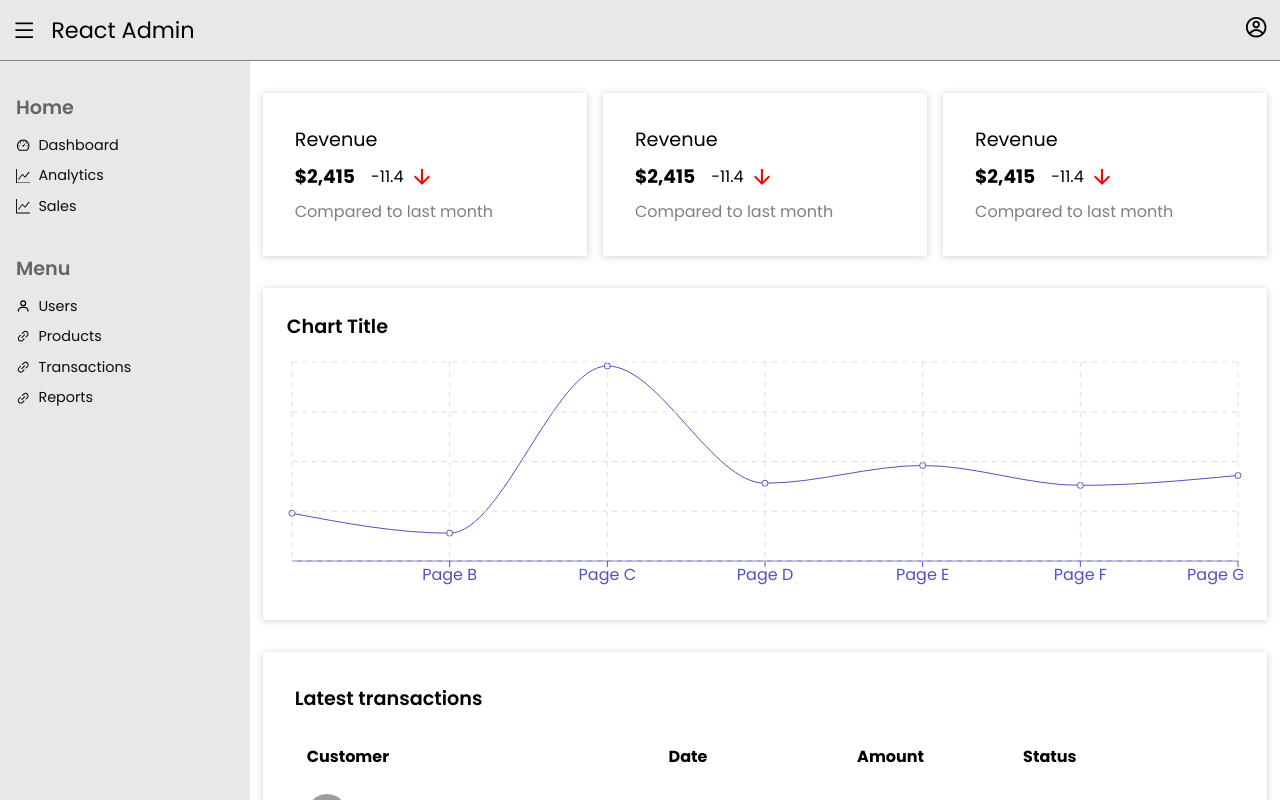
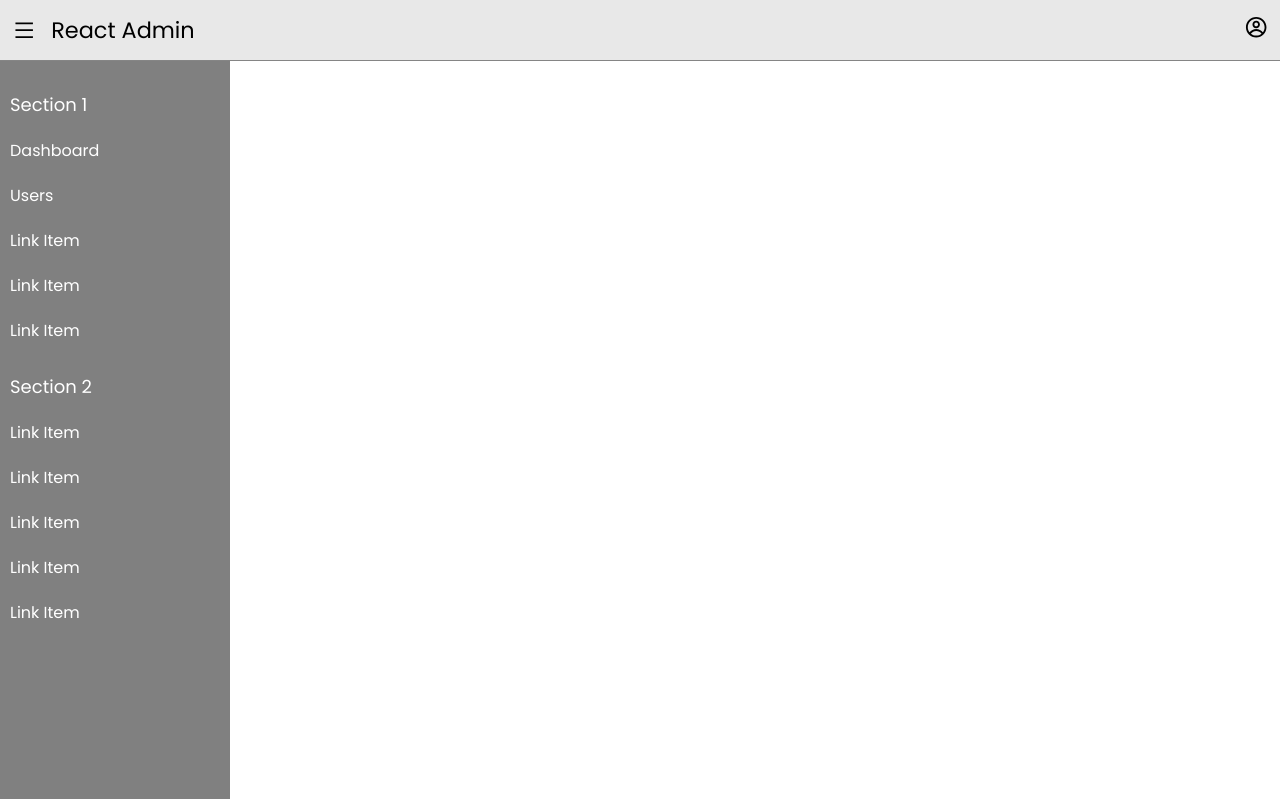
Before and after one commit to khalilnazari/simple-admin-panel, a React (Create React App) app: page / in a window 1280 px wide. Shown: the top 800 px of the page. Built offline with nearby package versions, Linux system fonts and the light colour scheme; grey boxes are pictures that could not be loaded.

Commit message:
Main structure is updated

```diff
--- a/src/App.js
+++ b/src/App.js
@@ -1,17 +1,26 @@
 import { Navbar, Sidebar } from "./components";
-import { Dashboard, Users } from "./containers";
 import {BrowserRouter, Routes, Route} from 'react-router-dom'
+import { useState } from "react";
+import { Dashboard, Users} from './containers'
+import './App.scss'
 
 
 const App = () => {
+  const [hideSidebar, setHideSidebar] = useState(false);
   return (
-    <BrowserRouter>
-      <Navbar />
-      <Routes>
-          <Route path='/' element={<Dashboard />} />
-          <Route path='/users' element={<Users />} />
-      </Routes>
-    </BrowserRouter>
+    <div className={hideSidebar ? "mainWrapper hideSidebar" : "mainWrapper"}>
+      <BrowserRouter>
+        <Navbar  setHideSidebar={setHideSidebar} />
+        <Sidebar hideSidebar={hideSidebar}/>
+
+        <div className="mainContainer">
+          <Routes>
+            <Route path='/dashboard' element={<Dashboard />} />
+            <Route path='/users' element={<Users />} />
+          </Routes>
+        </div>
+      </BrowserRouter>
+    </div>
   );
 }
 
--- /dev/null
+++ b/src/App.scss
@@ -0,0 +1,19 @@
+
+.mainWrapper {
+    display: grid;
+    grid-template-columns: 230px 1fr;
+    grid-template-areas:
+        "header header"
+        "sidebar main";
+
+    &.hideSidebar {
+        grid-template-areas:
+        "header header"
+        "main main";
+    }
+
+
+    .mainContainer {
+        grid-area: main;
+    }
+}
--- a/src/components/chart/Chart.jsx
+++ b/src/components/chart/Chart.jsx
@@ -55,11 +55,11 @@ const Chart = () => {
         <div className="chart box-shadow">
             <p className='title'>Chart Title</p>
             <ResponsiveContainer width="100%" aspect={4 / 1}>
-                <LineChart data={data}>
-                <XAxis dataKey="name" stroke="#5550bd" />
+                <LineChart data={data} width="100%" >
+                <XAxis dataKey="name" stroke="#5550bd"/>
                 <Line type="monotone" dataKey='pv' stroke="#5550bd" />
                 <Tooltip />
-                {grid && <CartesianGrid stroke="#e0dfdf" strokeDasharray="5 5" />}
+                {grid && <CartesianGrid stroke="#e0dfdf" strokeDasharray="5 5" width="100%" height="100%"/>}
                 </LineChart>
             </ResponsiveContainer>
         </div>
--- a/src/components/navbar/Navbar.jsx
+++ b/src/components/navbar/Navbar.jsx
@@ -2,12 +2,13 @@ import React from 'react';
 import './navbar.scss'
 import {AiOutlineMenu} from 'react-icons/ai'
 import {CgProfile} from 'react-icons/cg'
-const Navbar = () => {
+
+const Navbar = ({setHideSidebar}) => {
     return (
         <nav className="navbar navbar-expand-lg bg-light">
             <div className="container">
                 <div className="left-side">
-                    <AiOutlineMenu className='icon'/>
+                    <AiOutlineMenu className='icon' onClick={() => setHideSidebar(prev => !prev)}/>
                     <p>React Admin</p>
                 </div>
                 <div className="right-side">
--- a/src/components/navbar/navbar.scss
+++ b/src/components/navbar/navbar.scss
@@ -1,4 +1,5 @@
 .navbar {
+    grid-area: header;
     background-color: #e8e8e8;
     border-bottom: 1px solid #858585;
     height: 60px;
--- a/src/components/sidebar/Sidebar.jsx
+++ b/src/components/sidebar/Sidebar.jsx
@@ -1,38 +1,45 @@
-import React, { useEffect, useState } from 'react';
 import './sidebar.scss';
 import {BsGraphUp} from 'react-icons/bs'
 import {AiOutlineDashboard, AiOutlineLink} from 'react-icons/ai'
 import {BiUser} from 'react-icons/bi'
+import { Link } from 'react-router-dom';
 
 
-const Sidebar = () => {
-    const [showSidebar, setShowSidebar] = useState(false);
-    useEffect( () => {
-        setShowSidebar(false)
-    }, [])
+const Sidebar = ({hideSidebar}) => {
+    return (
+        <aside className={hideSidebar? "sidebar hideSidebar" : "sidebar"}>
+            <div className='sidebarHeader'>
+                <button>Toggle Hidebar</button>
+            </div>
+
+            <div className='sidebarItemsWrapper'>
+                <div className='sidebarSection'>
+                    <p className="sidebarTitle">Section 1</p>
+                    <div className="sidebarItem">
+                        <Link to="/dashboard" className='sidebarLink'>Dashboard</Link>
+                        <Link to="/users" className='sidebarLink'>Users</Link>
+                        <Link to="/" className='sidebarLink'>Link Item</Link>
+                        <Link to="/" className='sidebarLink'>Link Item</Link>
+                        <Link to="/" className='sidebarLink'>Link Item</Link>
+                    </div>
+                </div>
+
+                <div className='sidebarSection'>
+                    <p className="sidebarTitle">Section 2</p>
+                    <div className="sidebarItem">
+                        <Link to="/" className='sidebarLink'>Link Item</Link>
+                        <Link to="/" className='sidebarLink'>Link Item</Link>
+                        <Link to="/" className='sidebarLink'>Link Item</Link>
+                        <Link to="/" className='sidebarLink'>Link Item</Link>
+                        <Link to="/" className='sidebarLink'>Link Item</Link>
+                    </div>
+                </div>
+            </div>
 
 
-    return (
-        <div className={showSidebar === true ? "sidebar show__sidebar" : "sidebar"}>
-            <div className='sidebar__section'>
-                <p className="sidebar__title">Home</p>
-                <ul className='slidebar__container'>
-                    <li className='sidebar__item'><AiOutlineDashboard /><a href="/home" className='sidebar__link'>Dashboard</a></li>
-                    <li className='sidebar__item'><BsGraphUp /><a href="/home" className='sidebar__link'>Analytics</a></li>
-                    <li className='sidebar__item'><BsGraphUp /><a href="/home" className='sidebar__link'>Sales</a></li>
-                </ul>
-            </div>
 
-            <div className='sidebar__section'>
-                <p className="sidebar__title">Menu</p>
-                <ul className='slidebar__container'>
-                    <li className='sidebar__item'><BiUser /><a href="/home" className='sidebar__link'>Users</a></li>
-                    <li className='sidebar__item'><AiOutlineLink /><a href="/home" className='sidebar__link'>Products</a></li>
-                    <li className='sidebar__item'><AiOutlineLink /><a href="/home" className='sidebar__link'>Transactions</a></li>
-                    <li className='sidebar__item'><AiOutlineLink /><a href="/home" className='sidebar__link'>Reports</a></li>
-                </ul>
-            </div>
-        </div>
+
+        </aside>
     );
 };
 
--- a/src/components/sidebar/sidebar.scss
+++ b/src/components/sidebar/sidebar.scss
@@ -1,44 +1,47 @@
 .sidebar {
-    background-color: #e8e8e8;
-    width: 250px;
-    padding: 1rem;
-    visibility: visible;
+    grid-area: sidebar;
+
+    &.hideSidebar {
+        display: none;
+    }
 
 
-    .sidebar__section {
-        padding: 1rem 0;
+    .sidebarHeader {
+        height: 60px;
+        display:flex;
+        align-items: center;
+        padding-left: 10px;
+        display: none;
     }
 
-    .sidebar__title {
-        margin-bottom: 0.5rem;
-        font-size: 1.2rem;
-        font-weight: 600;
-        color: #656565;
+
+    .sidebarItemsWrapper {
+        height: calc(100vh - 102px);
+        overflow-x: hidden;
+        overflow-y: auto;
+        background-color: gray;
+        padding: 20px 0;
     }
 
-    .sidebar__item {
-        font-size: .9rem;
-        display: flex;
-        gap: 0.5rem;
-        align-items: center;
-        padding: 0.3rem 0;
+
+    .sidebarSection {
+        // margin-top: 10px;
+        margin-bottom: 10px;
     }
 
-    .sidebar__link {
-        font-size: .9rem;
-        font-weight: 400;
-        color: #0d0d0d;
+    .sidebarTitle {
+        color: white;
+        font-size: 18px;
+        padding: 10px;
+    }
+
+    .sidebarLink {
+        color: white;
+        display: block;
+        padding: 10px;
+        &:hover {
+            background-color: lightgray;
+            color: black;
+        }
     }
 }
-
-@media (max-width:900px) {
-    // .sidebar {
-    //     position: absolute;
-    //     top: 0;
-    //     left: -300px;
-
-    //     &.show__sidebar {
-    //         left:0;
-    //     }
-    // }
-}
--- a/src/containers/dashboard/Dashboard.jsx
+++ b/src/containers/dashboard/Dashboard.jsx
@@ -1,11 +1,11 @@
 import React from 'react';
-import { Chart, Sidebar, StatsCard, TableLarge } from '../../components';
+import { Chart, StatsCard, TableLarge } from '../../components';
 import './dashboard.scss'
 
 const Dashboard = () => {
     return (
         <div className='body-container dashboard'>
-            <Sidebar />
+
             <div className="content-container">
                 <div className="stats-cards">
                     <StatsCard />
```
